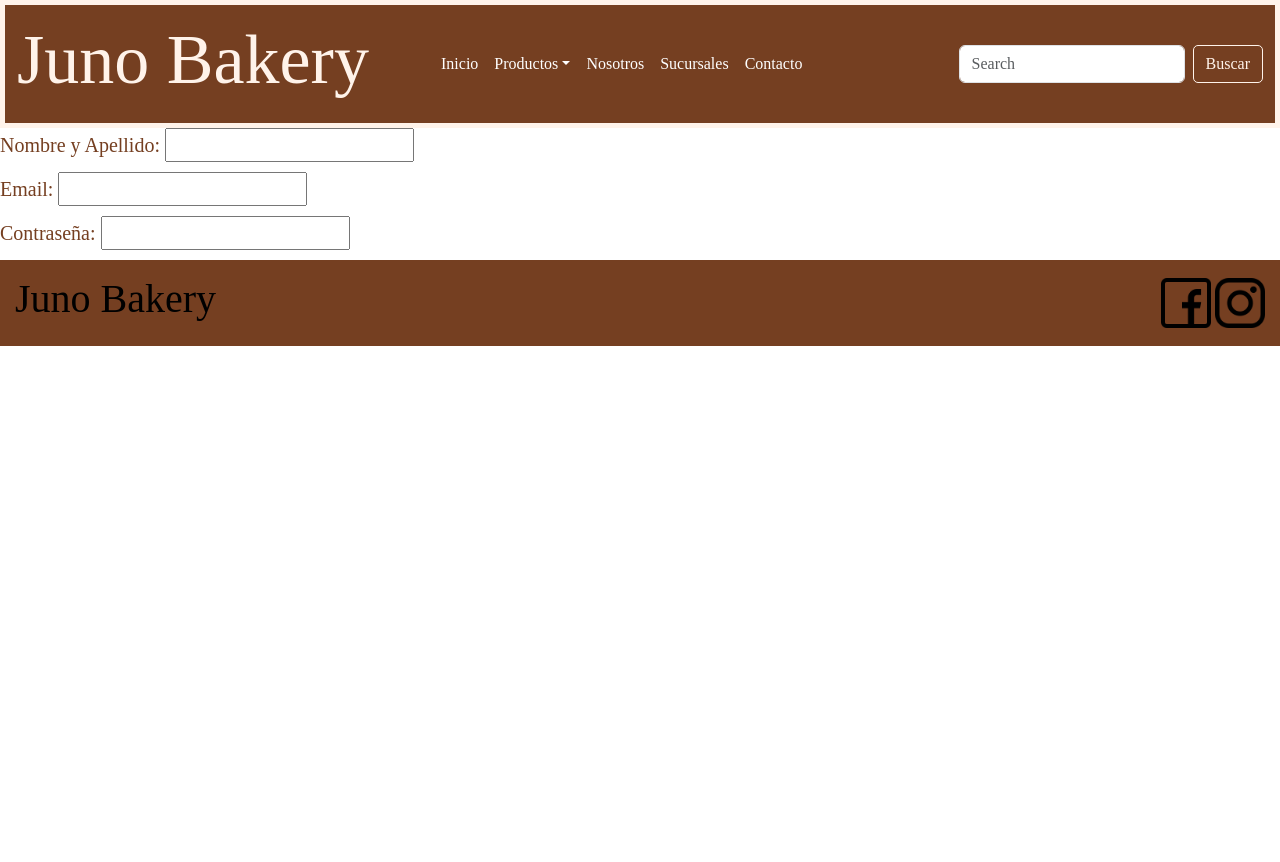
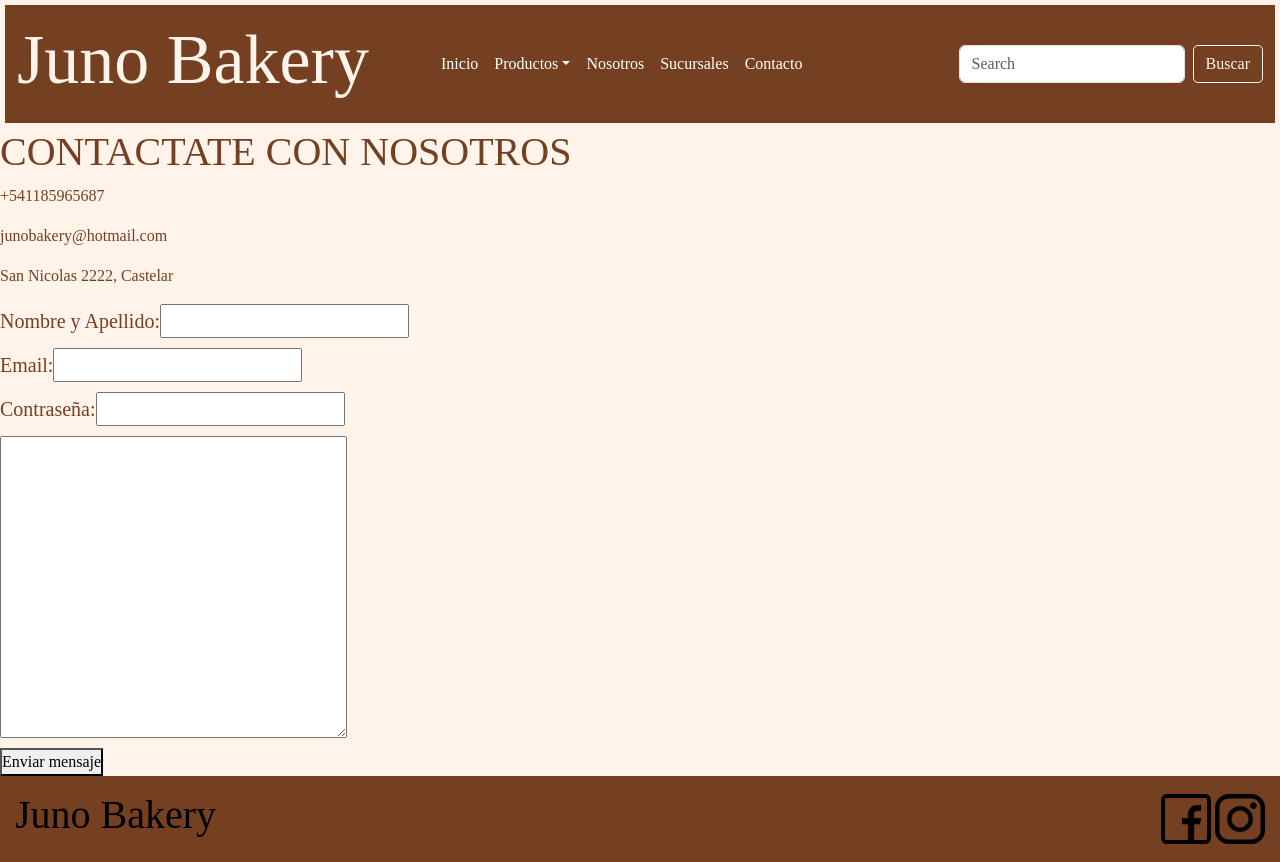
Before and after one commit to camilarodriguez519/proyecto-coder, a website: page pages/contacto.html in a window 1280 px wide. Before the commit the page ends 800 px from the top, so only its background shows below. Drawn offline with nearby package versions, Linux system fonts and the light colour scheme.

Commit message:
css/style.css

```diff
--- a/css/style.css
+++ b/css/style.css
@@ -8,6 +8,21 @@ body {
     font-family:"DM Serif Display", serif;
     }
 
+    .body-contact{
+        background-color: #fff3ea;
+        font-family:"DM Serif Display", serif;
+    }
+
+    .container-contact{
+    font-family:"DM Serif Display", serif;
+    color: #753f21;
+    display: flex;
+    justify-content: left;
+    align-items: center;
+    background-position: center center;
+    background-size: cover;
+    background-repeat: no-repeat;
+}
 header{
     background-color: #fff3ea;
     padding: 5px;
@@ -27,6 +42,7 @@ header{
     }
     .boton{
         border: 1px solid #fff3ea;
+
         border-radius: 5px;
         color: #fff3ea;
         transition: 1s;
@@ -96,20 +112,49 @@ header{
         font-size: 20px;
         border-radius: 8px;
         margin-bottom: 10px;
+        display: flex;
+        justify-content: left;
+        align-items: center;
+        background-position: center;
+        background-size: cover;
+        background-repeat: no-repeat;
     }
 
     .email{
         color: #753f21;
         font-size: 20px;
         margin-bottom: 10px;
+        display: flex;
+        justify-content: left;
+        align-items: center;
+        background-position: center;
+        background-size: cover;
+        background-repeat: no-repeat;
     }
 
     .contrasena{
         color: #753f21;
         font-size: 20px;
         margin-bottom: 10px;
+        display: flex;
+        justify-content: left;
+        align-items: center;
+        background-position: center;
+        background-size: cover;
+        background-repeat: no-repeat;
     }
 
+    .input-box{
+        color: #753f21;
+        font-size: 20px;
+        margin-bottom: 10px;
+        display: flex;
+        justify-content: left;
+        align-items: center;
+        background-position: center;
+        background-size: cover;
+        background-repeat: no-repeat;
+    }
 
     .categorias h2 {
         font-size: large;
--- a/pages/contacto.html
+++ b/pages/contacto.html
@@ -24,7 +24,7 @@
     <meta property="og:image" content="">
     <title>Juno-Bakery/ Pasteleria artesanal de Castelar</title>
 </head>
-<body>
+<body class="body-contact">
     <header>
         <nav class="menu navbar navbar-expand-lg bg-body-tertiary">
             <div class="container-fluid">
@@ -60,6 +60,16 @@
             </div>
         </nav>
     </header>
+    <div class="container-contact">
+        <div class="box-info">
+            <h1>CONTACTATE CON NOSOTROS</h1>
+                <div class="data">
+                    <p>+541185965687</p>
+                    <p>junobakery@hotmail.com</p>
+                    <p> San Nicolas 2222, Castelar</p>
+                </div>
+        </div>
+    </div>
 <main>
     <form action="" method="" enctype="">
     <div class="nombre">
@@ -74,6 +84,11 @@
         <label for="contrasena">Contraseña:</label>
         <input type="password" name="contrasena" id="contrasena">
     </div>
+    <div class="input-box">
+        <textarea cols="30" rows="10"
+        placeholder="Escribe un mensaje"> </textarea>
+    </div>
+    <button type="submit">Enviar mensaje</button>
 </main>
     <footer>
             <script src="https://cdn.jsdelivr.net/npm/bootstrap@5.3.3/dist/js/bootstrap.bundle.min.js" integrity="sha384-YvpcrYf0tY3lHB60NNkmXc5s9fDVZLESaAA55NDzOxhy9GkcIdslK1eN7N6jIeHz" crossorigin="anonymous"></script>
```
